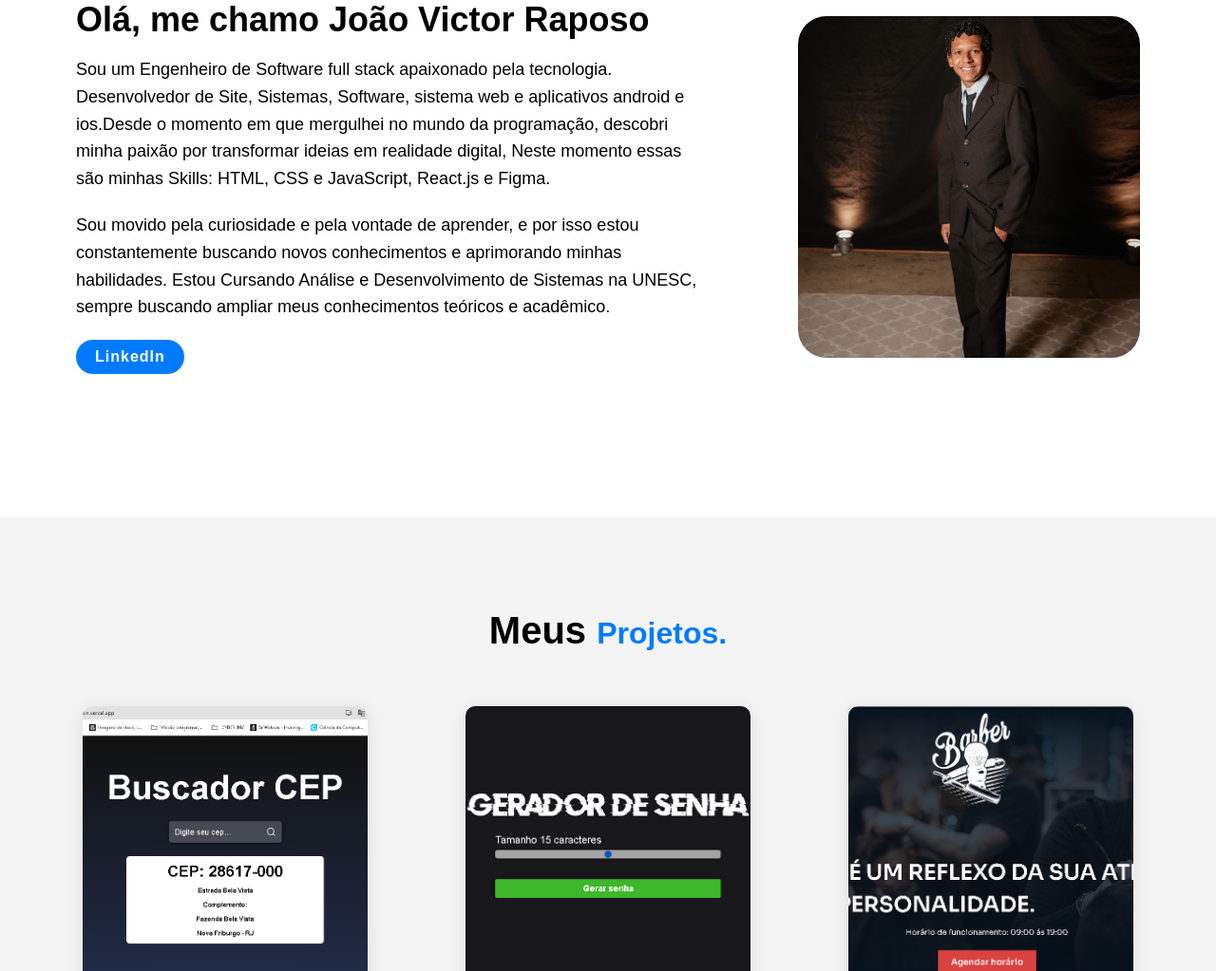
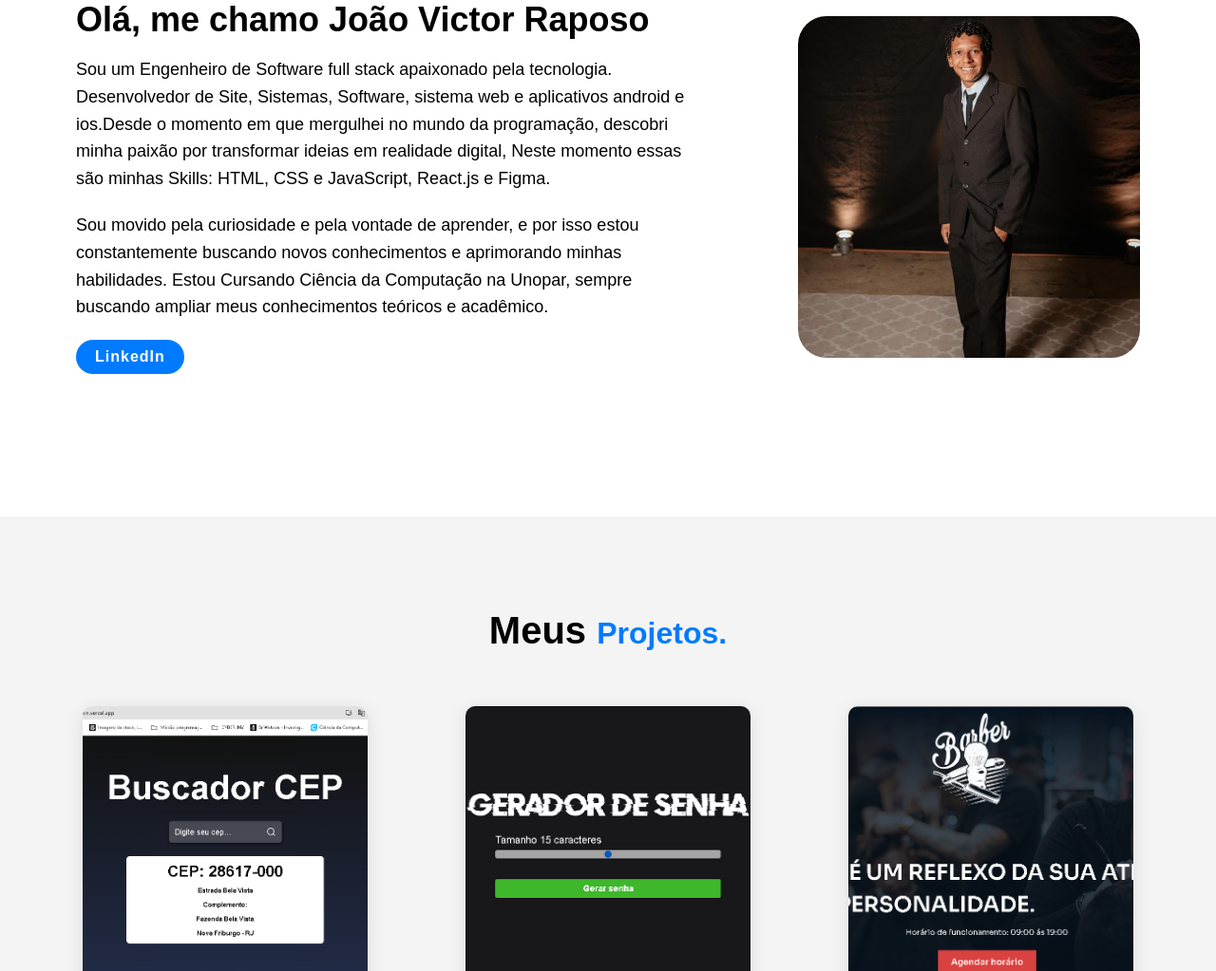
Before and after one commit to JoaoDev20/Portifolio-1.0, a plain HTML site: page index.html in a window 1280 px wide. Shown: the part 1052-2075 px from the top of the page at 95% size. Drawn offline with nearby package versions, Linux system fonts and the light colour scheme; a small style sheet from the web is missing.

Commit message:
Melhorando descrição

```diff
--- a/index.html
+++ b/index.html
@@ -93,8 +93,8 @@
             descobri minha paixão por transformar ideias em realidade digital, Neste momento essas são minhas Skills:
             HTML, CSS e JavaScript, React.js e Figma. </p>
           <p>Sou movido pela curiosidade e pela vontade de aprender, e por isso estou constantemente buscando novos
-            conhecimentos e aprimorando minhas habilidades. Estou Cursando Análise e Desenvolvimento de Sistemas na
-            UNESC, sempre buscando ampliar meus conhecimentos teóricos e acadêmico.</p>
+            conhecimentos e aprimorando minhas habilidades. Estou Cursando Ciência da Computação na
+            Unopar, sempre buscando ampliar meus conhecimentos teóricos e acadêmico.</p>
           <div class="about-buttons">
             <a href="https://www.linkedin.com/in/jo%C3%A3o-victor-raposo-1607492b9/" class="btn"
               target="_blank">LinkedIn</a>
```
